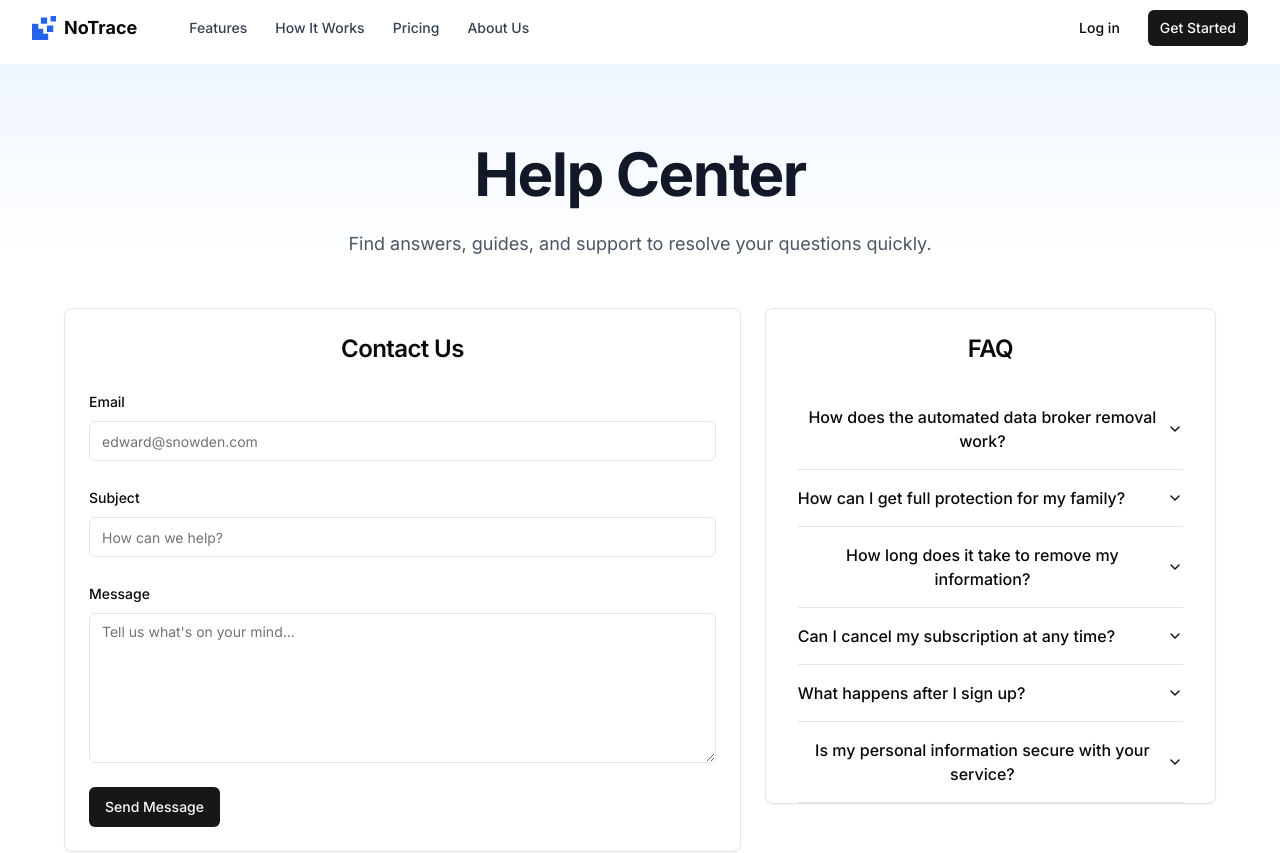
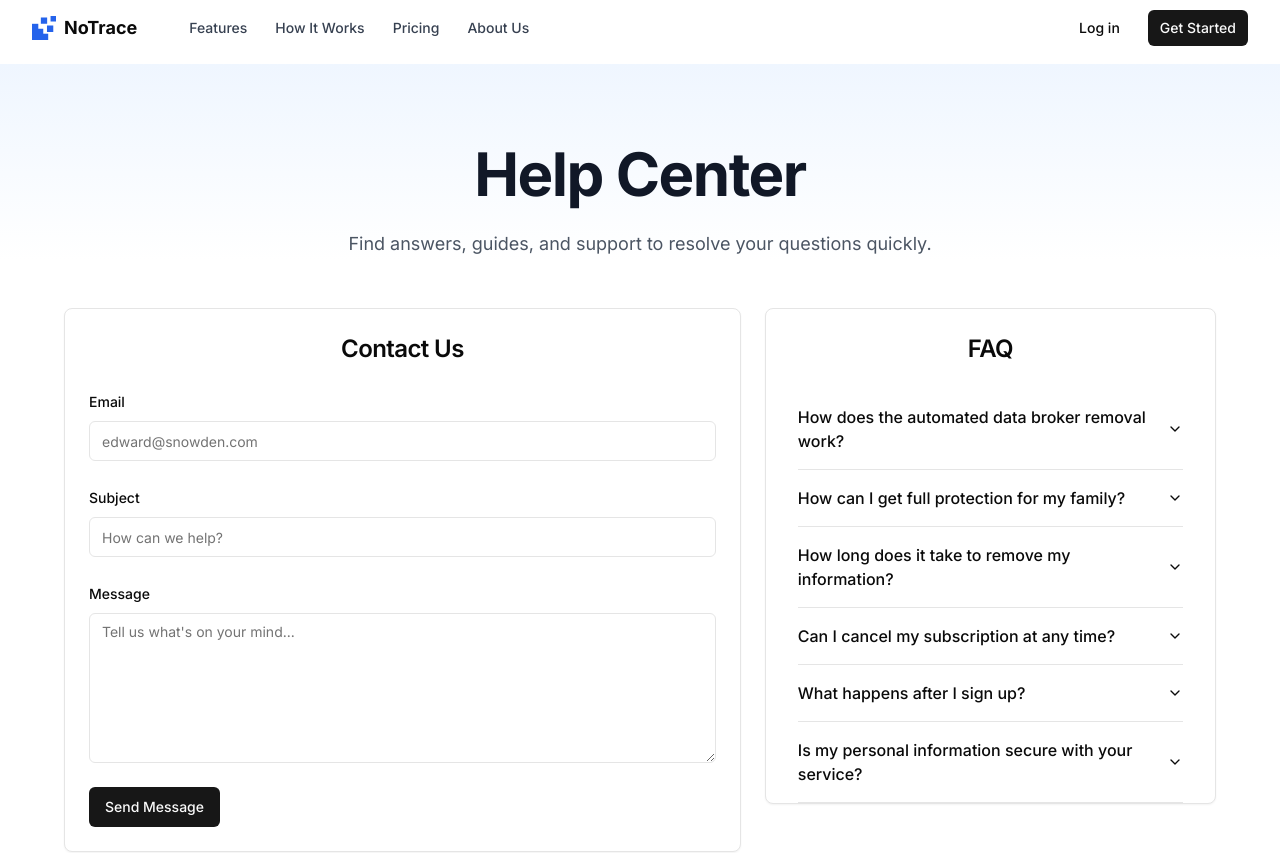
Before and after one commit to braindead-dev/NoTrace, a Next.js app: page /help in a window 1280 px wide. Shown: the top 853 px of the page. Built offline with nearby package versions, Linux system fonts and the light colour scheme; no server answers; what @botpoison/browser would draw is missing.

Commit message:
Update page.tsx

```diff
--- a/app/help/page.tsx
+++ b/app/help/page.tsx
@@ -190,11 +190,11 @@ export default function HelpCenterPage() {
                     <Accordion
                       type="single"
                       collapsible
-                      className="w-full max-w-3xl mx-auto px-4 sm:px-6 lg:px-8"
+                      className="w-full max-w-3xl px-4 sm:px-6 lg:px-8"
                     >
                     {faqs.map((faq, index) => (
                         <AccordionItem key={index} value={`item-${index}`}>
-                        <AccordionTrigger className="no-underline hover:no-underline">
+                        <AccordionTrigger className="no-underline hover:no-underline text-left">
                             {faq.question}
                         </AccordionTrigger>
                         <AccordionContent>{faq.answer}</AccordionContent>
```
